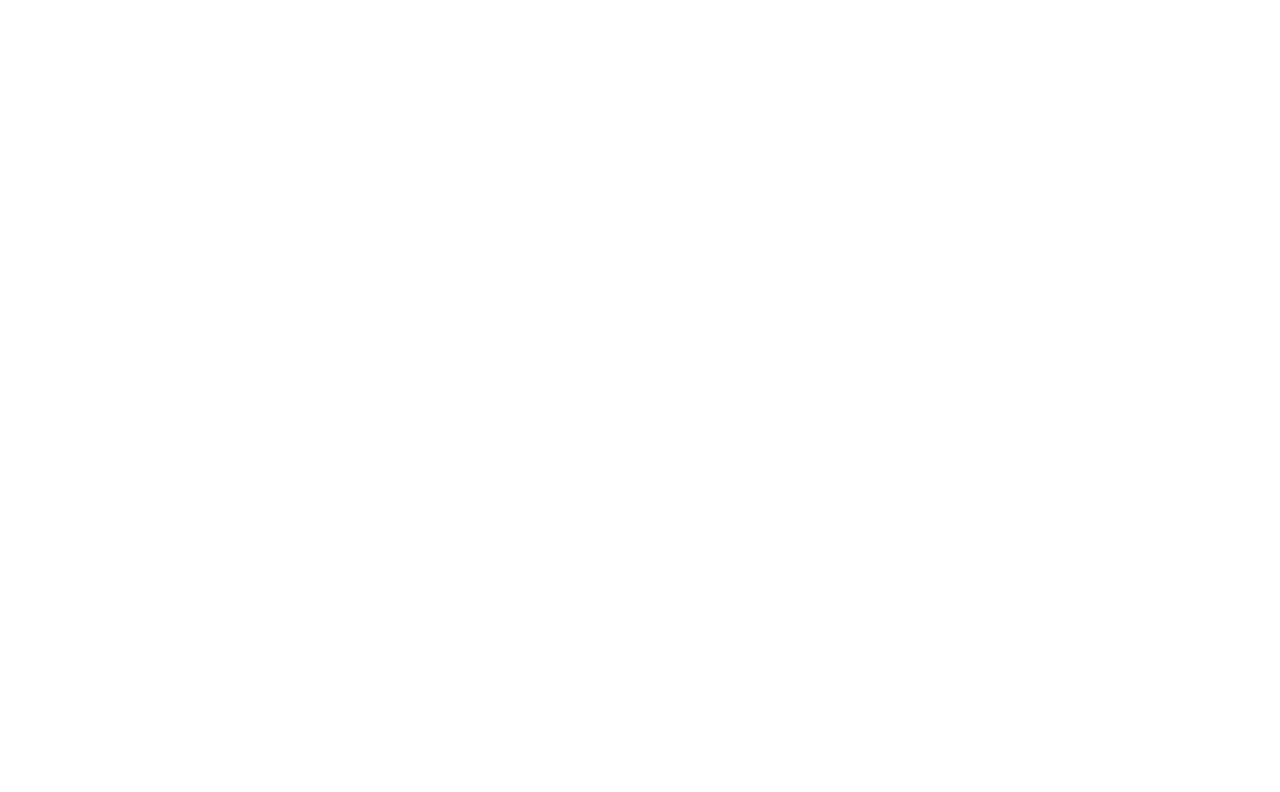
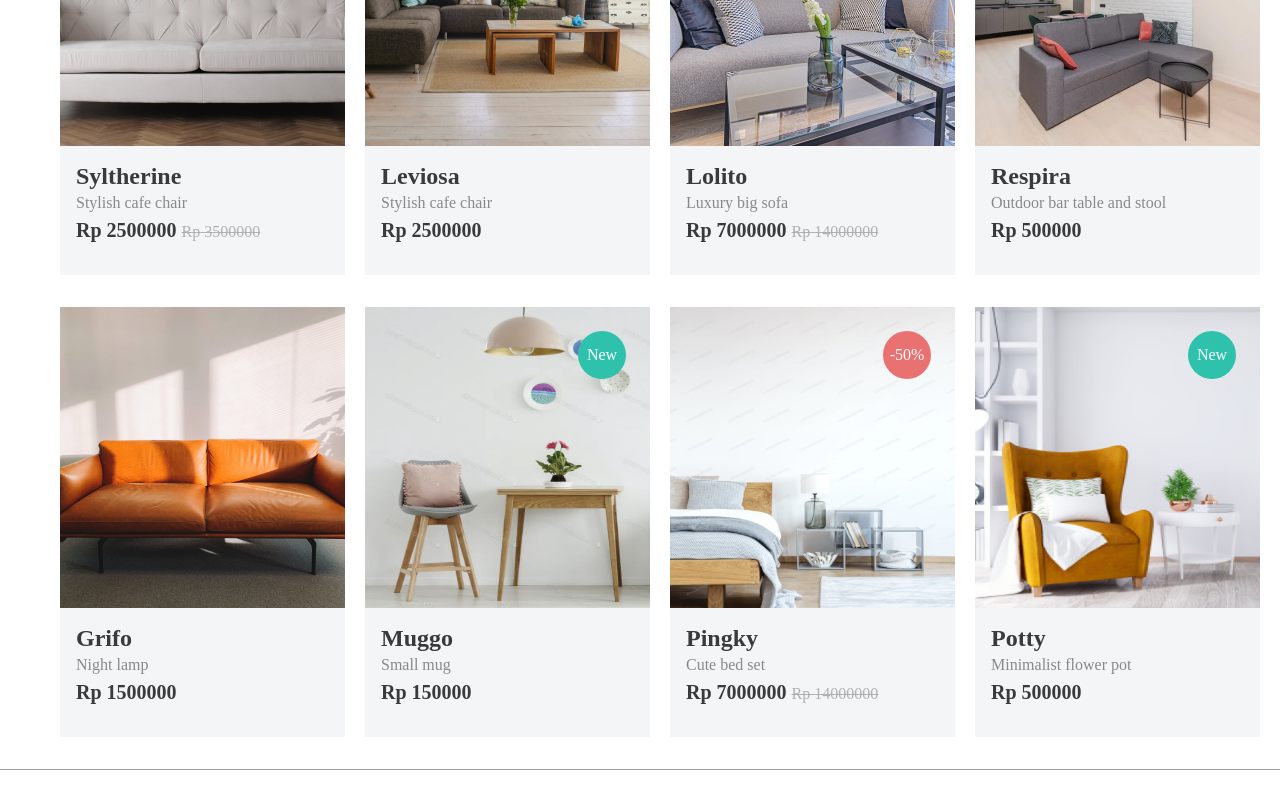
Before and after one commit to etneMr/ecommerce, a React (Create React App) app: page / in a window 1280 px wide. Shown: the part 2000-2792 px from the top of the page. Before the commit the page ends 800 px from the top, so only its background shows below. Built offline with nearby package versions, Linux system fonts and the light colour scheme.

Commit message:
ECO-Products add our product & pending hover

```diff
--- a/src/presentation/components/Banner/Banner.css
+++ b/src/presentation/components/Banner/Banner.css
@@ -1,6 +1,6 @@
 .home-banner {
     height: 1007.93px;
-    left: 0px;
+    /* left: 0px; */
     background-image: url(../../assets/images/homeBanner.png);
     background-size: cover;
     background-repeat: no-repeat;
@@ -10,8 +10,8 @@
 .banner-detail {
     position: absolute;
     right: 58px;
-    margin-top: auto;
-    margin-bottom: auto;
+    display: block;
+    margin-top: 25%;
     border-radius: 10px;
     flex-shrink: 0;
     background-color: #FFF3e3;
@@ -49,12 +49,12 @@
 }
 
 .detail-content {
-    display: flex;
+    display: inline-block;
     width: 546px;
     height: 52px;
-    /* flex-direction: column; */
+    flex-direction: column;
     flex-shrink: 0;
-    /* max-lines: 2; */
+    max-lines: 2;
 
     color: var(--font-color, #333);
     font-family: Poppins;
@@ -65,7 +65,8 @@
 }
 
 .detail-button {
-    display: inline-flex;
+    display: flex;
+    margin-top: 46px;
     padding: 25px 72px;
     align-items: flex-start;
     gap: 10px;
--- a/src/presentation/components/Banner/Banner.jsx
+++ b/src/presentation/components/Banner/Banner.jsx
@@ -10,8 +10,8 @@
                 <div className="home-banner">
                     <div className="banner-detail">
                         <div className="detail">
-                            <section className="detail-section">New Arrival</section>
-                            <h3 className="detail-header">Discover Our New Collection</h3>
+                            <div className="detail-section">New Arrival</div>
+                            <div className="detail-header">Discover Our New Collection</div>
                             <p className="detail-content">Lorem Ipsum is simply dummy text of the printing and typesetting industry. Lorem Ipsum has been the industry's standard dummy text ever since the 1500s, when an unknown printer took a galley of type and scrambled it to make a type specimen book</p>
                             <button className="detail-button">
                                 <div className="detail-button-text">Buy Now</div>
--- a/src/presentation/components/Home/Home.css
+++ b/src/presentation/components/Home/Home.css
@@ -0,0 +1,24 @@
+.product-header {
+    color: var(--color-gray-1, #3A3A3A);
+    text-align: center;
+    font-family: Poppins;
+    font-size: 40px;
+    font-style: normal;
+    font-weight: 700;
+    line-height: 120%;
+}
+
+.product-item {
+    align-content: center;
+    display: inline-block;
+    margin: 16px 10px;
+    background-color: #F4F5F7;
+}
+
+.product-item:hover {
+    background-color: #898989;
+}
+
+.product-list {
+    text-align: center;
+}
--- a/src/presentation/components/Home/Home.jsx
+++ b/src/presentation/components/Home/Home.jsx
@@ -1,12 +1,28 @@
 import React from "react";
-import { Footer, Header } from "../common";
+import { Footer } from "../common";
+import Banner from "../Banner/Banner";
+import Category from "../Category/Category";
+import {
+    ImageProduct1,
+    ImageProduct2,
+    ImageProduct3,
+    ImageProduct4,
+    ImageProduct5,
+    ImageProduct6,
+    ImageProduct7,
+    ImageProduct8,
+    ImageProduct9
+} from "../../constants";
+import ProductCard from "../ProductCard/ProductCard";
+import './Home.css';
 
 class Home extends React.Component {
     render() {
         return (
             <>
-                <Header />
-                <h1>Welcome Home</h1>
+                <Banner />
+                <Category />
+                <OurProduct/>
                 <Footer />
             </>
         );
@@ -14,3 +30,128 @@
 }
 
 export default Home;
+
+
+function OurProduct() {
+    return (
+        <>
+            <div className="product-header">Our Products</div>
+            <ListProducts listProducts={listProducts} />
+        </>
+    )
+}
+
+function ListProducts(props) {
+    return (
+        props.listProducts.length ?
+            <ul className="product-list">
+                {props.listProducts.map((product) =>
+                    <li className="product-item" key={product.id}>
+                        <ProductCard product= {product} id = {product.id}/>
+                    </li>
+                )}
+            </ul> : <></>
+    )
+}
+
+
+const listProducts = [
+    {
+        name: "Syltherine",
+        describe: "Stylish cafe chair",
+        price: 2500000,
+        basePrice: 3500000,
+        currency: "Rp",
+        status: {
+            isNew: false,
+            discount: 0.3,
+        },
+        imageSrc: ImageProduct1,
+        id: "product-1",
+    },
+    {
+        name: "Leviosa",
+        describe: "Stylish cafe chair",
+        price: 2500000,
+        basePrice: 2500000,
+        currency: "Rp",
+        status: {
+            isNew: false,
+            discount: undefined,
+        },
+        imageSrc: ImageProduct2,
+        id: "product-2",
+    }, {
+        name: "Lolito",
+        describe: "Luxury big sofa",
+        price: 7000000,
+        basePrice: 14000000,
+        currency: "Rp",
+        status: {
+            isNew: false,
+            discount: 0.5,
+        },
+        imageSrc: ImageProduct3,
+        id: "product-3",
+    }, {
+        name: "Respira",
+        describe: "Outdoor bar table and stool",
+        price: 500000,
+        basePrice: 500000,
+        currency: "Rp",
+        status: {
+            isNew: true,
+            discount: undefined,
+        },
+        imageSrc: ImageProduct4,
+        id: "product-4",
+    }, {
+        name: "Grifo",
+        describe: "Night lamp",
+        price: 1500000,
+        basePrice: 1500000,
+        currency: "Rp",
+        status: {
+            isNew: false,
+            discount: undefined,
+        },
+        imageSrc: ImageProduct5,
+        id: "product-5",
+    }, {
+        name: "Muggo",
+        describe: "Small mug",
+        price: 150000,
+        basePrice: 150000,
+        currency: "Rp",
+        status: {
+            isNew: true,
+            discount: undefined,
+        },
+        imageSrc: ImageProduct6,
+        id: "product-6",
+    }, {
+        name: "Pingky",
+        describe: "Cute bed set",
+        price: 7000000,
+        basePrice: 14000000,
+        currency: "Rp",
+        status: {
+            isNew: false,
+            discount: 0.5,
+        },
+        imageSrc: ImageProduct7,
+        id: "product-7",
+    }, {
+        name: "Potty",
+        describe: "Minimalist flower pot",
+        price: 500000,
+        basePrice: 500000,
+        currency: "Rp",
+        status: {
+            isNew: true,
+            discount: undefined,
+        },
+        imageSrc: ImageProduct8,
+        id: "product-8",
+    },
+];
--- /dev/null
+++ b/src/presentation/components/ProductCard/ProductCard.css
@@ -0,0 +1,72 @@
+.product-image {
+    position: static;
+    width: 285px;
+    height: 301px;
+    flex-shrink: 0;
+    background: lightgray 50% / cover no-repeat;
+}
+
+.product-name {
+    color: var(--color-gray-1, #3A3A3A);
+    font-family: Poppins;
+    font-size: 24px;
+    font-style: normal;
+    font-weight: 600;
+    line-height: 120%;
+}
+
+.product-description {
+    color: var(--color-gray-3, #898989);
+    font-family: Poppins;
+    font-size: 16px;
+    font-style: normal;
+    font-weight: 500;
+    line-height: 150%;
+}
+
+.product-status {
+    position: absolute;
+    top: 24px;
+    right: 24px;
+    height: 48px;
+    width: 48px;
+    background-color: var(--color-red-accents, #E97171);
+    border-radius: 50%;
+    display: inline-block;
+    text-align: center;
+}
+
+.product-text-status {
+    color: var(--color-white, #FFF);
+    font-family: Poppins;
+    font-size: 16px;
+    font-style: normal;
+    font-weight: 500;
+    line-height: 150%;
+    padding-top: 12px;
+}
+
+.product-price {
+    color: var(--color-gray-1, #3A3A3A);
+    font-family: Poppins;
+    font-size: 20px;
+    font-style: normal;
+    font-weight: 600;
+    line-height: 150%;
+}
+
+.product-base-price {
+    color: var(--color-gray-4, #B0B0B0);
+    font-family: Poppins;
+    font-size: 16px;
+    font-style: normal;
+    font-weight: 400;
+    line-height: 150%;
+    /* text-decoration-line: strikethrough; */
+    text-decoration: line-through
+}
+
+.product-detail {
+    text-align: left;
+    padding: 16px 16px 30px 16px;
+}
--- /dev/null
+++ b/src/presentation/components/ProductCard/ProductCard.jsx
@@ -0,0 +1,59 @@
+import React from "react";
+import PropTypes from "prop-types";
+import './ProductCard.css'
+
+class ProductCard extends React.Component {
+    // eslint-disable-next-line no-useless-constructor
+    constructor(props) {
+        super(props);
+    }
+
+    render() {
+        return (
+            <>
+                <ProductImage imageSrc={this.props.product.imageSrc} name={this.props.product.name} status={this.props.product.status.isNew ? "New" : this.props.product.status.discount} />
+                <ProductDetail name={this.props.product.name} description={this.props.product.describe}
+                    price={this.props.product.price} basePrice={this.props.product.basePrice} currency={this.props.product.currency}
+                />
+            </>
+        );
+    }
+
+
+}
+
+ProductCard.propsTypes = {
+    product: PropTypes.object.isRequired,
+    id: PropTypes.string.isRequired,
+};
+
+export default ProductCard;
+
+function ProductImage({ imageSrc, name, status }) {
+    return (
+        <>
+            <div style={{
+                width: "285px",
+                height: "301px",
+                position: "relative"
+            }}>
+                {(status !== undefined) && <div className="product-status" style={{ backgroundColor: (status === "New") && "#2EC1AC" }}>
+                    <div className="product-text-status">{(status === "New") ? status : ("-" + status * 100 + "%")}</div>
+                </div>}
+                <img className="product-image" src={imageSrc} alt={name} />
+            </div>
+        </>
+    );
+}
+
+function ProductDetail({ name, description, price, basePrice, currency }) {
+    return (
+        <>
+            <div className="product-detail">
+                <div className="product-name">{name}</div>
+                <div className="product-description">{description}</div>
+                <div className="product-price">{currency} {price} {(basePrice !== price) && <span className="product-base-price">{currency} {basePrice}</span>}</div>
+            </div>
+        </>
+    );
+}
```
Also changed, not shown: 1 other file (tests, documents, lock files or other folders).
